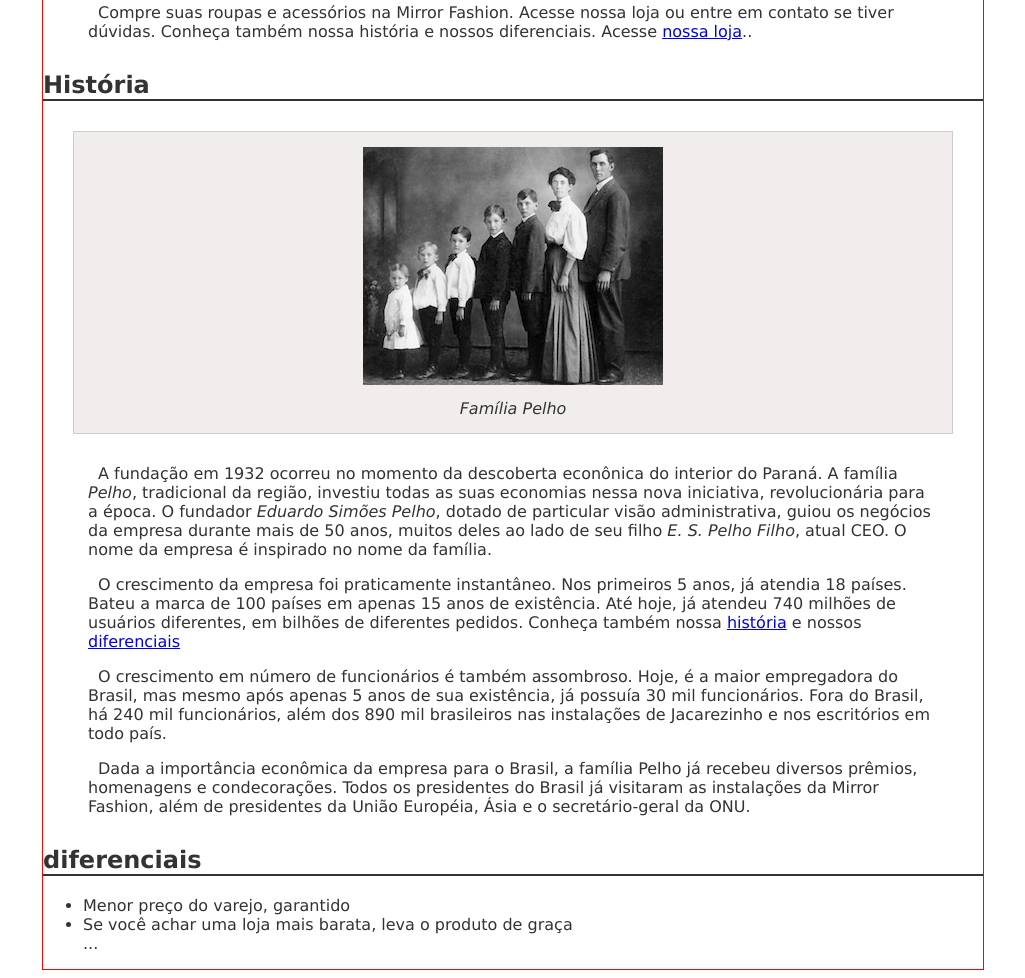
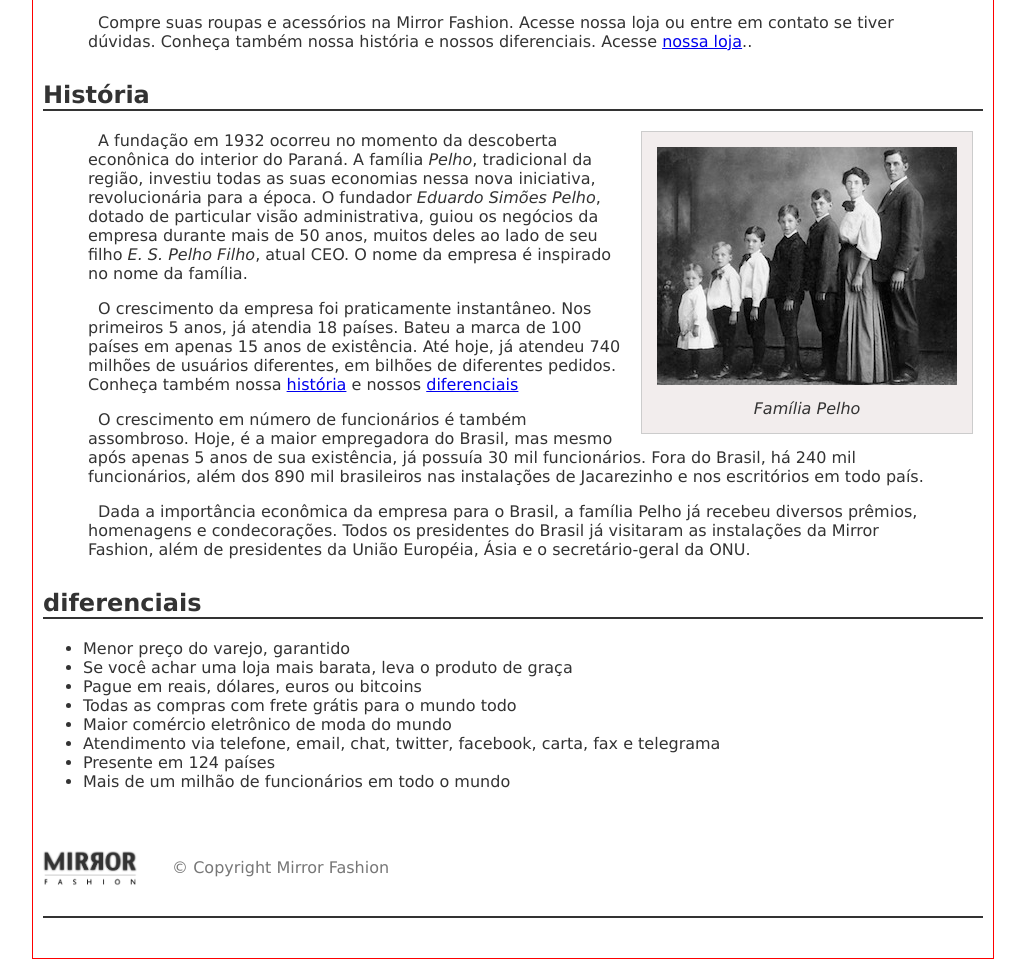
Before and after one commit to Vbanety/Alura, a plain HTML site: page sobre.html in a window 1280 px wide. Shown: the part 798-1776 px from the top of the page, without its empty margins (127-1152 px from the left). Drawn offline with Linux system fonts and the light colour scheme.

Commit message:
Files
Added one more  file, "ESTILOS.CSS" and increment with selectors configuration to the "INDEX.HTML".

```diff
--- /dev/null
+++ b/css/estilos.css
@@ -0,0 +1,28 @@
+body {
+    color: #333333;
+    font-family: "Lucida Snas Unicode", "Lucida Grande", sans-serif;
+}
+
+.sacola {
+    background-image: url(../image/sacola.png);
+    background-repeat: no-repeat;
+    background-position: top right;
+
+    font-size: 14px;
+    padding-right: 35px;
+    text-align: right;
+    width: 140px;
+}
+
+#menu-opcoes ul {
+    font-size: 15px;
+}
+
+ul li {
+    display: inline;
+}
+
+#menu-opcoes a {
+    color: #003366;
+    /*text-decoration: none;*/
+}
--- a/css/sobre.css
+++ b/css/sobre.css
@@ -1,16 +1,20 @@
 body {
     margin-left: auto;
     margin-right: auto;
+    padding: 10px;
     width: 940px;
     color: #333333;
     font-family: "Lucida Sans Unicode", "Lucida Grande", sans-serif;
     border: 1px solid red;
+    /*box-shadow: 10px 10px;*/
+
 
 }
 
 h1 {
     background-image: url(../image/sobre-background.jpg);
     padding: 10px;
+    border-radius: 5px;
 }
 
 h2 {
@@ -33,11 +37,32 @@
     margin: 30px;
 }
 
+#centro-distribuicao {
+    margin-left: auto;
+    margin-right: auto;
+    width: 550px;
+}
+
+#familia-pelho {
+    float: right;
+    margin: 0 10px 10px 10px;
+}
+
 figcaption {
     font-style: italic;
     margin-top: 10px;
 }
 
-li {
+.rodape {
+    color: #777;
+    margin: 30px 0;
+    padding: 30px 0;
+    border-bottom: 2px solid #333333;
 
 }
+
+.rodape img {
+    margin-right: 30px;
+    vertical-align: middle;
+    width: 94px;
+}
--- a/index.html
+++ b/index.html
@@ -4,8 +4,39 @@
         <meta charset="UTF-8">
         <meta name="viewport" content="width=device-width, initial-scale=1.0">
         <title>Mirror Fashion</title>
+        <link rel="stylesheet" href="css/estilos.css">
     </head>
     <body>
+        <header>
+
+            <h1><img src="image/logo.png" alt="Mirror Fashion"></h1>
+            <p class="sacola">
+                Nenhum item na sacola de compras
+            </p>
+            <nav id="menu-opcoes">
+                <ul>
+                    <li><a href="#">Sua Conta</a></li>
+                    <li><a href="#">Lista de Desejos</a></li>
+                    <li><a href="#">Cartão Fidelidade</a></li>
+                    <li><a href="sobre.html">Sobre</a></li>
+                    <li><a href="#">Ajuda</a></li>
+
+                </ul>
+            </nav>
+
+        </header>
+
+        <div class="main">
+
+        </div>
+
+        <div class="destaques">
+
+        </div>
+
+        <footer>
+
+        </footer>
 
     </body>
 </html>
--- a/sobre.html
+++ b/sobre.html
@@ -17,7 +17,7 @@
 
         <p>Nosso centro de distribuição fica em <a href="https://maps.google.com.br/?q=Jacarezinho">Jacarezinho</a>, no Paraná. De lá, saem 48 aviões que distribuem nossos produtos às casas do mundo todo. Nosso centro de distribuição:</p>
 
-        <figure>
+        <figure id="centro-distribuicao">
             <img src="image/centro-distribuicao.png" alt="Foto do centro de distribuição da Mirror">
             <figcaption>Centro de distribuição da Mirror Fashion</figcaption>
         </figure>
@@ -28,7 +28,7 @@
 
         <h2 id="historia">História</h2>
 
-        <figure>
+        <figure id="familia-pelho">
             <img src="image/familia-pelho.jpg" alt="Foto da família Pelho">
             <figcaption>Família Pelho</figcaption>
         </figure>
@@ -51,7 +51,18 @@
 
         <ul>
             <li>Menor preço do varejo, garantido</li>
-            <li>Se você achar uma loja mais barata, leva o produto de graça</li>...
+            <li>Se você achar uma loja mais barata, leva o produto de graça</li>
+            <li>Pague em reais, dólares, euros ou bitcoins</li>
+            <li>Todas as compras com frete grátis para o mundo todo</li>
+            <li>Maior comércio eletrônico de moda do mundo</li>
+            <li>Atendimento via telefone, email, chat, twitter, facebook, carta, fax e telegrama</li>
+            <li>Presente em 124 países</li>
+            <li>Mais de um milhão de funcionários em todo o mundo</li>
         </ul>
+
+        <div class="rodape">
+            <img src="image/logo.png" alt="Logo da Mirror Fashion">
+            &copy; Copyright Mirror Fashion
+        </div>
     </body>
 </html>
```
Also changed, not shown: README.md. Lines whose indentation alone changed are shown as unchanged.
